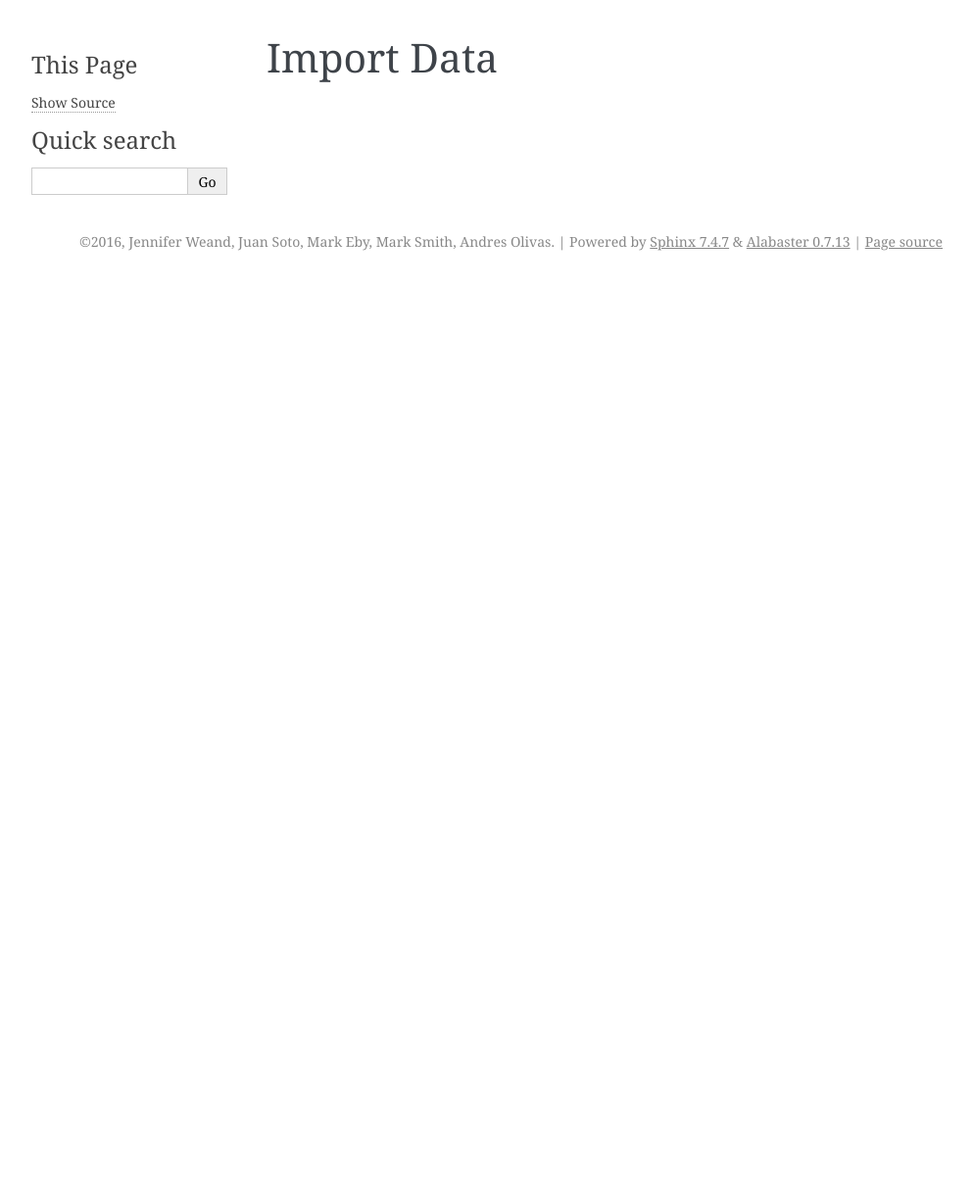
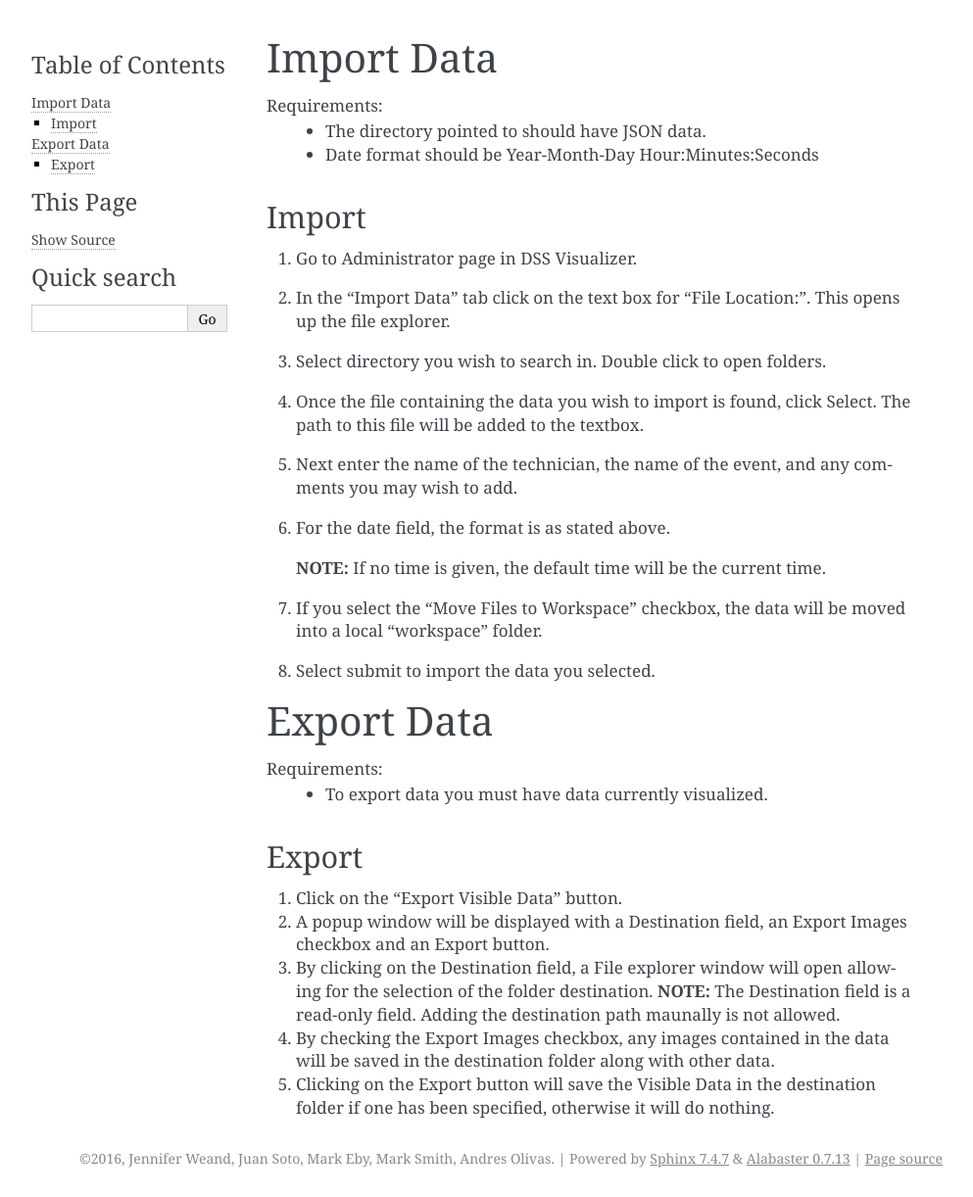
Before and after one commit to jlweand/DssVisualizer, a Sphinx documentation site: the page built from docs/source/dataimport.rst, in a window 1280 px wide. Shown: the whole page at 98% size, without its empty margins (148-1141 px from the left). Built offline with Sphinx 7.4.7, drawn with Linux system fonts in a browser that asks for light colours; pages that are not in the unit, such as notebooks, are missing from menus; before the commit the page ends 900 px from its top, so only the background shows below that.

Commit message:
Import, export, plugin install, UI, website documentation.

```diff
--- a/docs/source/conf.py
+++ b/docs/source/conf.py
@@ -34,7 +34,7 @@ extensions = [
     'sphinx.ext.todo',
     'sphinx.ext.ifconfig',
     'sphinx.ext.viewcode',
-    'sphinx.ext.githubpages',
+    # 'sphinx.ext.githubpages',
 ]
 
 # Add any paths that contain templates here, relative to this directory.
--- a/docs/source/dataimport.rst
+++ b/docs/source/dataimport.rst
@@ -2,3 +2,36 @@
 
 Import Data
 ===========
+Requirements:
+  * The directory pointed to should have JSON data.
+  * Date format should be Year-Month-Day Hour:Minutes:Seconds
+
+Import
+------
+1. Go to Administrator page in DSS Visualizer.
+2. In the "Import Data" tab click on the text box for "File Location:". This opens up the file explorer.
+3. Select directory you wish to search in. Double click to open folders.
+4. Once the file containing the data you wish to import is found, click Select. The path to this file will be added to the textbox.
+5. Next enter the name of the technician, the name of the event, and any comments you may wish to add.
+6. For the date field, the format is as stated above.
+
+   **NOTE:** If no time is given, the default time will be the current time.
+
+7. If you select the "Move Files to Workspace" checkbox, the data will be moved into a local "workspace" folder.
+8. Select submit to import the data you selected.
+
+
+Export Data
+===========
+
+Requirements:
+  * To export data you must have data currently visualized.
+
+Export
+------
+1. Click on the "Export Visible Data" button.
+2. A popup window will be displayed with a Destination field, an Export Images checkbox and an Export button.
+3. By clicking on the Destination field, a File explorer window will open allowing for the selection of the folder destination.
+   **NOTE:** The Destination field is a read-only field. Adding the destination path maunally is not allowed.
+4. By checking the Export Images checkbox, any images contained in the data will be saved in the destination folder along with other data.
+5. Clicking on the Export button will save the Visible Data in the destination folder if one has been specified, otherwise it will do nothing.
--- a/docs/source/index.rst
+++ b/docs/source/index.rst
@@ -44,8 +44,9 @@ But to not keep you hanging here are some things to get you started!
    Datasource API <datasourceapi>
    Renderer API <rendererapi>
    Install a Plugin <plugininstall>
-   Import Data
+   Import Data <dataimport>
    limitations
+
 
 
 How to run the DssVisualizer
```
Also changed, not shown: docs/source/UIdocumentation.rst (added, +58 -0 lines), docs/source/plugininstall.rst (+14 -8 lines), docs/source/UIelements.PNG (added).
